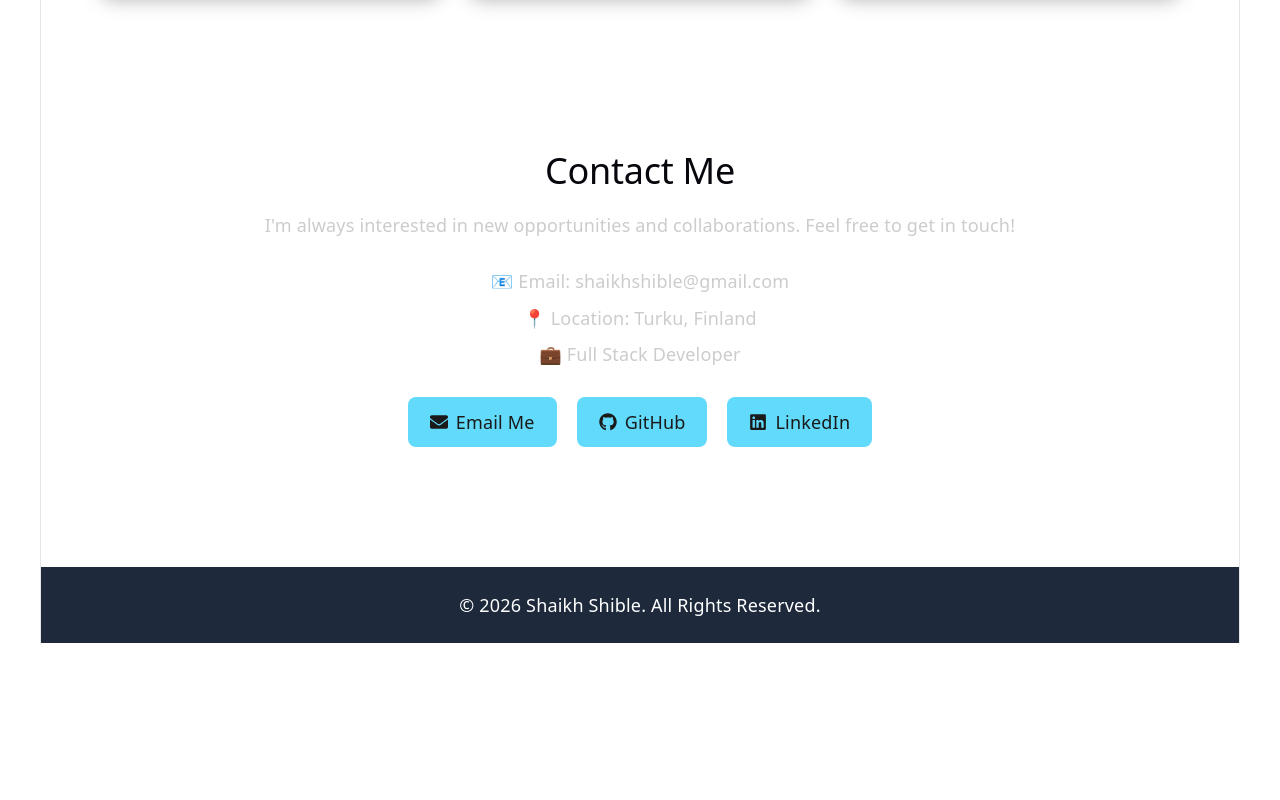
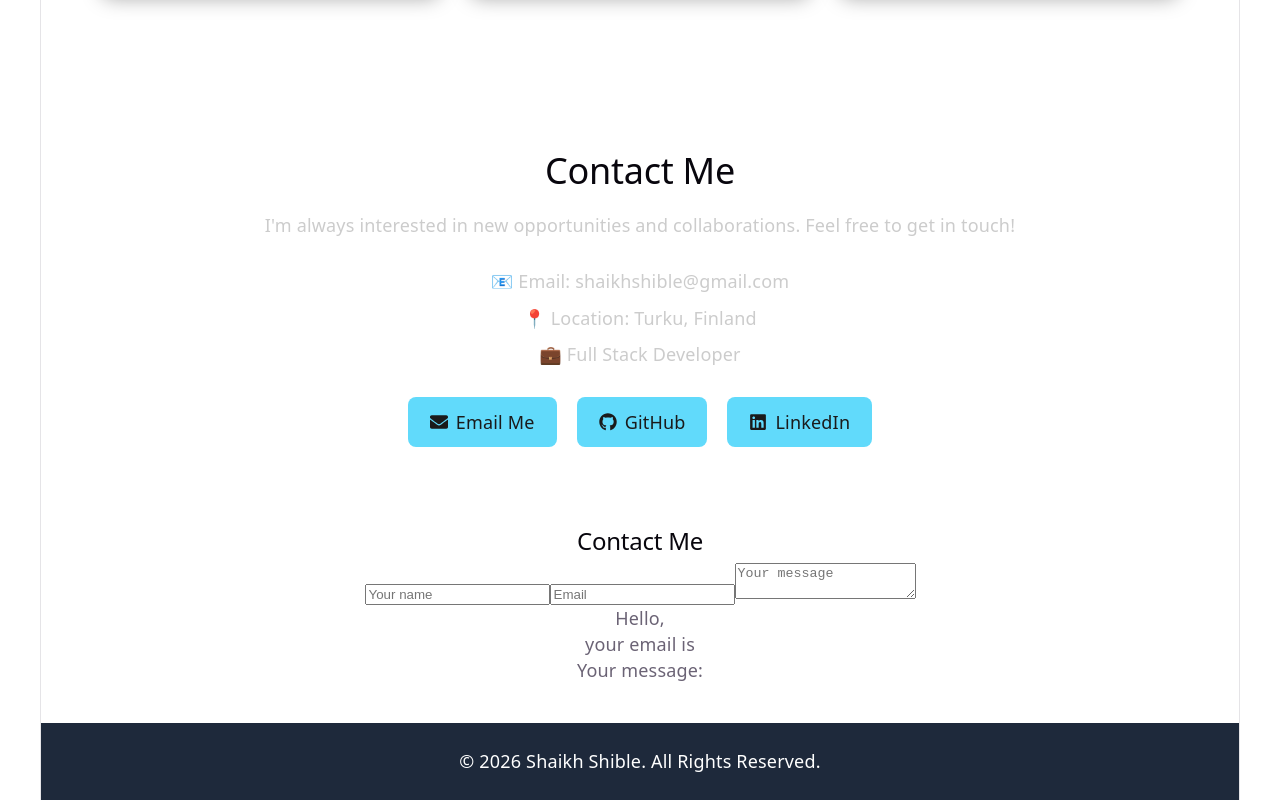
Before and after one commit to shaikhshible/fullstack-bootcamp, a React (Vite) app in the folder portfolio/: page / in a window 1280 px wide. Shown: the part 1558-2358 px from the top of the page. Before the commit the page ends 2201 px from the top, so only its background shows below. Built offline with nearby package versions, Linux system fonts and the light colour scheme.

Commit message:
Day 11: Add controlled contact form

```diff
--- a/portfolio/src/App.jsx
+++ b/portfolio/src/App.jsx
@@ -6,6 +6,7 @@ import Skills from "./components/Skills";
 import Projects from "./components/Projects";
 import Contact from "./components/Contact";
 import Footer from "./components/Footer";
+import ContactForm from "./components/ContactForm";
 
 function App() {
 
@@ -27,6 +28,7 @@ function App() {
         <Skills />
         <Projects />
         <Contact />
+        <ContactForm />
       </main>
 
       <footer>
--- /dev/null
+++ b/portfolio/src/components/ContactForm.jsx
@@ -0,0 +1,44 @@
+import { useState } from "react";
+
+function ContactForm() {
+
+  const[name, setName] = useState("");
+  const[email, setEmail] = useState("");
+  const[message, setMessage] = useState("");
+
+  return(
+    <section>
+      <h2>Contact Me</h2>
+
+      <input
+      type="text"
+      placeholder="Your name"
+      value={name}
+      onChange={(e) => setName(e.target.value)}
+      />
+
+      <input
+      type="email"
+      placeholder="Email"
+      value={email}
+      onChange={(e) => setEmail(e.target.value)}
+      />
+
+      <textarea
+      placeholder="Your message"
+      value={message}
+      onChange={(e) => setMessage(e.target.value)}
+      />
+
+      <p>Hello, {name}</p>
+      <p>your email is {email}</p>
+      <p>Your message:
+        {message}
+        </p>
+
+      </section>
+  );
+
+}
+
+export default ContactForm;
```
